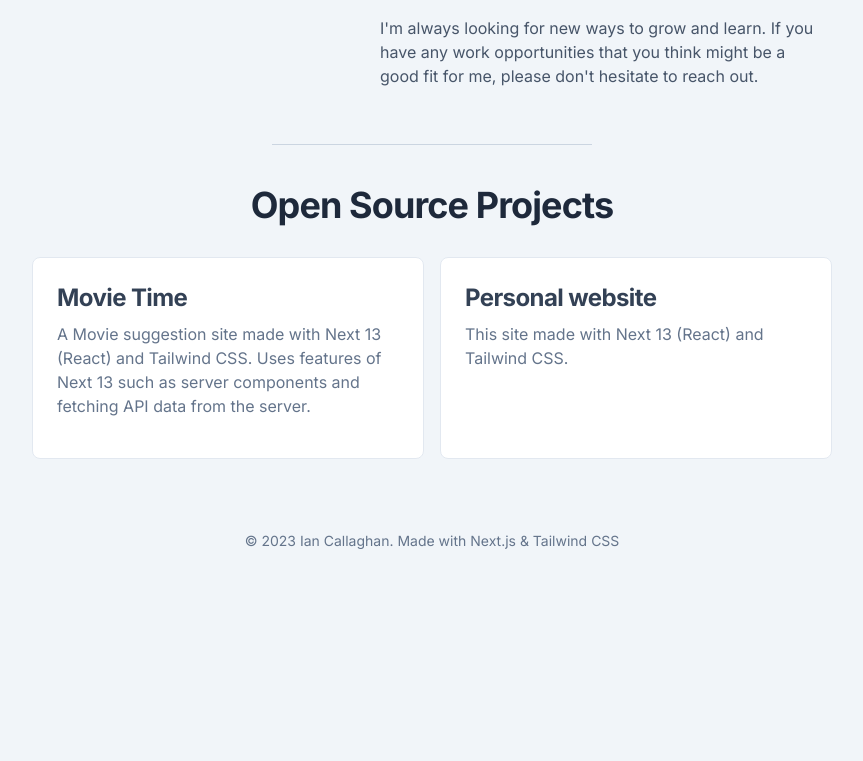
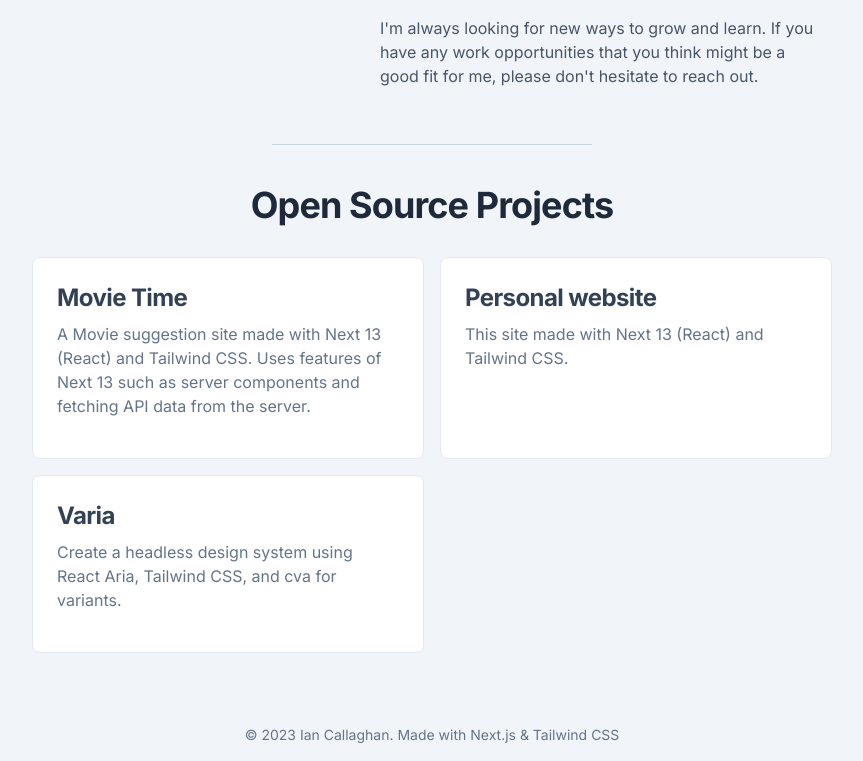
Before and after one commit to ianshk/ianc, a Next.js app: page / in a window 1280 px wide. Shown: the part 808-1569 px from the top of the page, without its empty margins (208-1071 px from the left). Before the commit the page ends 1375 px from the top, so only its background shows below. Built offline with nearby package versions, Linux system fonts and the light colour scheme.

Commit message:
Update OpenSource.tsx

```diff
--- a/src/components/OpenSource.tsx
+++ b/src/components/OpenSource.tsx
@@ -19,6 +19,11 @@ export default function OpenSource() {
           description="This site made with Next 13 (React) and Tailwind CSS."
           link="https://github.com/ianshk/ianc"
         />
+        <ProjectCard
+          title="Varia"
+          description="Create a headless design system using React Aria, Tailwind CSS, and cva for variants."
+          link="https://github.com/ianshk/varia"
+        />
       </div>
     </div>
   );
```
